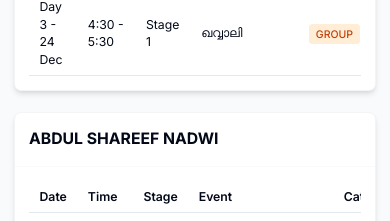
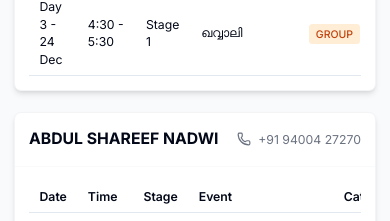
Before and after one commit to HaneenHyder/sargolsavam-website, a Next.js app in the folder frontend/: page /admin/judges-notification in a window 390 px wide. Shown: the part 2154-2375 px from the top of the page. Built offline with nearby package versions, Linux system fonts and the light colour scheme; sample sign-in values are in the browser's storage.

Commit message:
Update phone numbers for HARIS NENMARA, ABDUL SHAREEF NADWI, and ALTHAF SIR

```diff
--- a/frontend/app/admin/judges-notification/page.tsx
+++ b/frontend/app/admin/judges-notification/page.tsx
@@ -48,7 +48,7 @@ const judgesSchedule = [
     },
     {
         name: "ABDUL SHAREEF NADWI",
-        phone: "",
+        phone: "+91 94004 27270",
         schedule: [
             { date: "Monday 22 December 2025", time: "4:30-5:30 PM", stage: "Stage 2", event: "അറബി ഗാനം", category: "SNR" },
             { date: "Tuesday 23 December 2025", time: "11:00-12:00 PM", stage: "Stage 3", event: "ലൈവ് ട്രാൻസലേഷൻ(Urdu-Mala)", category: "SNR" },
@@ -279,7 +279,7 @@ const judgesSchedule = [
     },
     {
         name: "ALTHAF SIR",
-        phone: "",
+        phone: "91 81578 90936",
         schedule: [
             { date: "Tuesday 23 December 2025", time: "2:15-3:15 PM", stage: "Stage 2", event: "ഇസ്ലാമിക് ഗാനം", category: "SJR" },
             { date: "Tuesday 23 December 2025", time: "3:15- 4:15 PM", stage: "Stage 2", event: "ഇസ്ലാമിക് ഗാനം", category: "SNR" },
@@ -291,7 +291,7 @@ const judgesSchedule = [
     },
     {
         name: "HARIS NENMARA",
-        phone: "Haris Nemmara",
+        phone: "+91 81290 59309",
         schedule: [
             { date: "Tuesday 23 December 2025", time: "8:30-9:45 PM", stage: "Stage 1", event: "സംഗീതശില്പം", category: "group" }
         ]
```
